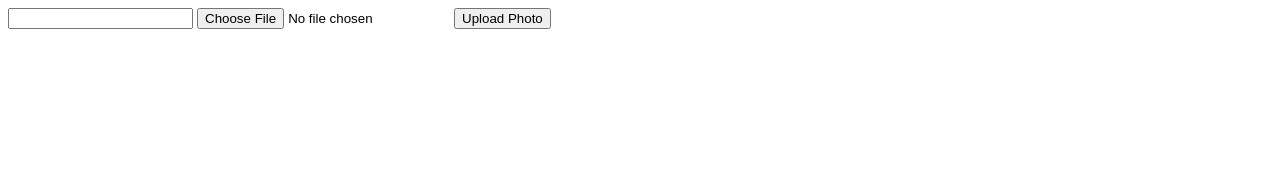
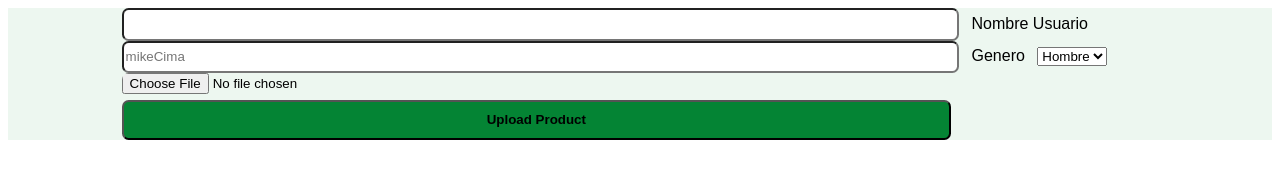
Before and after one commit to MiquelOrtizGraupera/ApiCima, a website: page src/public/html/AddProduct.html in a window 1280 px wide. Drawn offline with Linux system fonts and the light colour scheme.

Commit message:
Working on logIn.html

```diff
--- a/src/public/html/AddProduct.html
+++ b/src/public/html/AddProduct.html
@@ -1,22 +1,34 @@
 <!doctype html>
-<html lang="en">
+<html lang="en" xmlns="http://www.w3.org/1999/html">
 <head>
     <meta charset="UTF-8">
     <meta name="viewport"
           content="width=device-width, user-scalable=no, initial-scale=1.0, maximum-scale=1.0, minimum-scale=1.0">
     <meta http-equiv="X-UA-Compatible" content="ie=edge">
+    <link rel="stylesheet" type="text/css" href="../styles/styles.css"/>
     <title>AddProduct</title>
 </head>
 <body>
 
+<div class="containerAddProduct">
+    <form action="/uploads" enctype="multipart/form-data" method="POST">
+        <input id="user" type="text" name="user" accept="multipart/form-data"/>
+        <label for="userAdd">Nombre Usuario</label>
+        <input type="text" id="userAdd" placeholder="mikeCima">
 
-<form action="/uploads" enctype="multipart/form-data" method="POST">
-    <input id="user" type="text" name="user" accept="multipart/form-data"/>
-    <label for="user" value="Nombre usuario"/>
+        <label for="genderAdd">Genero</label>
+        <select id="genderAdd" name="gender">
+            <option value="man">Hombre</option>
+            <option value="woman">Mujer</option>
+            <option value="kid">Niño/a</option>
+        </select>
 
-    <input type="file" name="myImage" accept="image/*" />
-    <input type="submit" value="Upload Photo"/>
-</form>
+
+        <input type="file" name="myImage" accept="image/*" />
+        <input type="submit" value="Upload Product"/>
+    </form>
+
+</div>
 
 </body>
 </html>
--- a/src/public/styles/styles.css
+++ b/src/public/styles/styles.css
@@ -465,3 +465,11 @@ h2{
         place-content: center;
     }
 }
+
+/*ADD PRODUCT*/
+.containerAddProduct{
+    display: block;
+    background-color: var(--CimaWhite);
+    place-items: center;
+    place-content: center;
+}
```
Also changed, not shown: src/public/html/Login.html (+0 -4 lines), src/public/javascript/logicaFrontEnd.js (+3 -4 lines).
